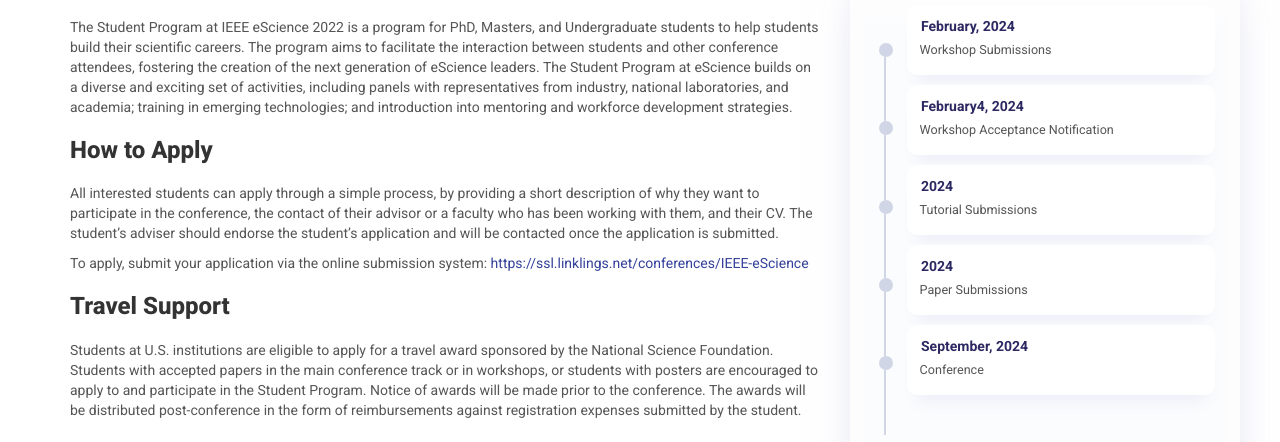
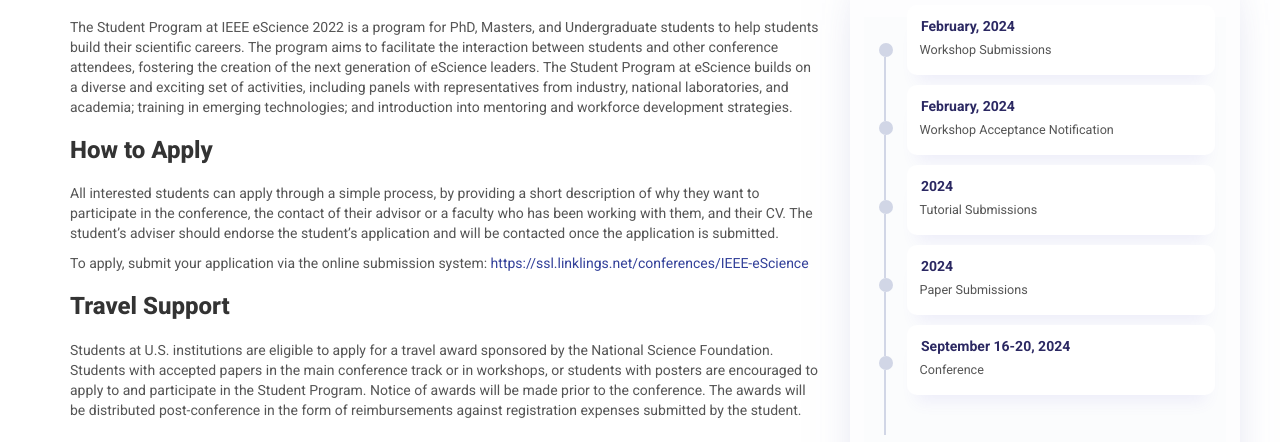
Before and after one commit to escience-conference/2024, a Jekyll site: the page built from students.html, in a window 1280 px wide and 1145 px high. Shown: the part 286-728 px from the top of the window. Built offline with Jekyll 4.4.1, drawn with Linux system fonts in a browser that asks for light colours; nearby versions of some CDN libraries.

Commit message:
Update important_dates.yml

```diff
--- a/_data/important_dates.yml
+++ b/_data/important_dates.yml
@@ -2,7 +2,7 @@
   date: February, 2024
 
 - type: Workshop Acceptance Notification
-  date: February4, 2024
+  date: February, 2024
 
 - type: Tutorial Submissions
   date: 2024
@@ -11,4 +11,4 @@
   date: 2024
 
 - type: Conference
-  date: September, 2024
+  date: September 16-20, 2024
```
